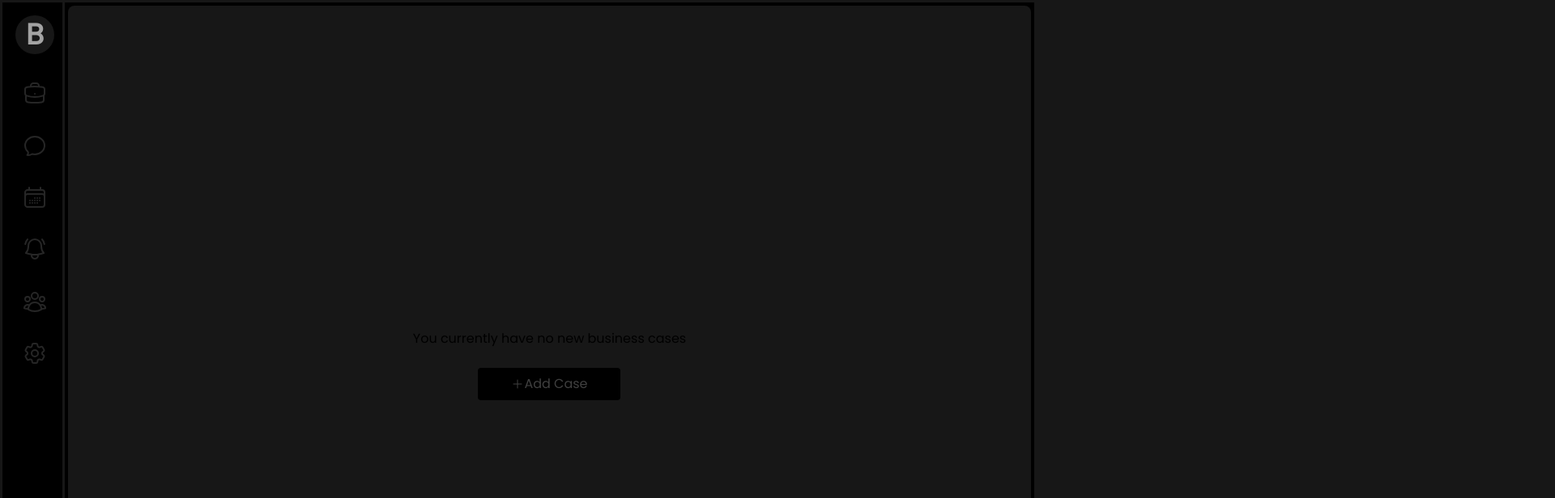
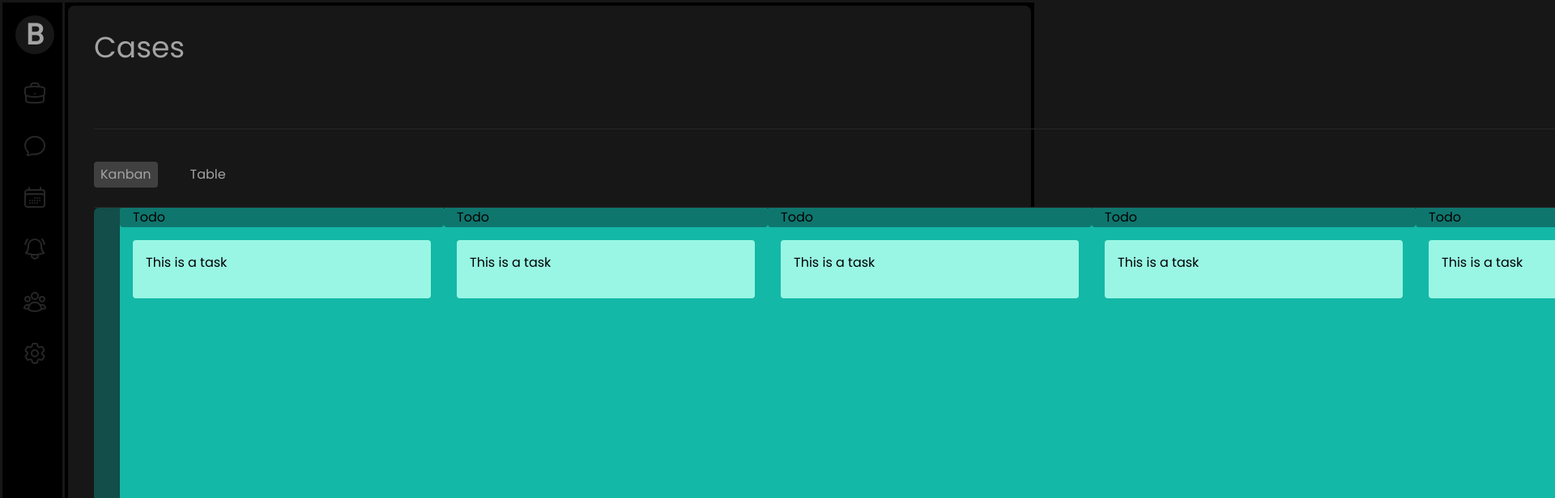
Before and after one commit to erichvorster/next-project-man, a Next.js app: page /cases in a window 1280 px wide. Shown: the top 616 px of the page at 81% size, 1920 px wide, since content can reach past the window. Built offline with nearby package versions, Linux system fonts and the light colour scheme.

Commit message:
started kanban

```diff
--- a/app/cases/page.tsx
+++ b/app/cases/page.tsx
@@ -4,6 +4,7 @@ import React, { useState } from "react";
 import NoCases from "../components/cases/NoCases";
 import { useContext } from "react";
 import { NavContext } from "../context/NavContext";
+import HasCases from "../components/cases/HasCases";
 
 const pages = () => {
   const [caseModal, setCaseModal] = useState(false);
@@ -20,12 +21,14 @@ const pages = () => {
 
   return (
     <div>
-      <NoCases
+      {/* <NoCases
         caseModal={caseModal}
         openModal={openModal}
         closeModal={closeModal}
         navTab={navTab}
-      />
+      /> */}
+      <HasCases/>
+
     </div>
   );
 };
--- /dev/null
+++ b/app/components/cases/HasCases.tsx
@@ -0,0 +1,25 @@
+import React from 'react'
+import CasesKanban from '../kanban/CasesKanban'
+
+const HasCases = () => {
+  return (
+    <div className='p-4'>
+      <div className='grid'>
+         <div>
+            <div className='border-b border-neutral-800'>
+              <h1 className='text-4xl text-neutral-400 mb-20'>Cases</h1>
+            </div>
+            <div className='flex mt-10 pb-6 border-b border-neutral-800'>
+              <button className='px-2 py-1 rounded bg-neutral-700 transition-all ease-in-out mr-8 text-neutral-400'>Kanban</button>
+              <button className='px-2 py-1 rounded hover:bg-neutral-700 transition-all ease-in-out mr-8 text-neutral-400' >Table</button>
+            </div>
+            <div>
+              <CasesKanban/>
+            </div>
+         </div>
+      </div>
+    </div>
+  )
+}
+
+export default HasCases
--- /dev/null
+++ b/app/components/kanban/CasesKanban.tsx
@@ -0,0 +1,63 @@
+"use client";
+
+import React, {useState} from "react";
+import dynamic from "next/dynamic";
+import { DragDropContext } from "react-beautiful-dnd";
+import Column from "./Column";
+
+const CasesKanban = () => {
+  const [state, setState] = useState(initialData)
+   const onDragEnd = (result:any) => {
+    const {destination, source} = result;
+   }
+
+  return (
+    <DragDropContext onDragEnd={onDragEnd}>
+      <div className="flex flex-col bg-teal-900 w-full min-h-screen rounded-md">
+        <div className="flex flex-col"></div>
+        <div className="flex justify-between px-8">
+          {state.columnOrder.map((columnId:any) => {
+            const column = state.columns[columnId];
+            const tasks = column.taskIds.map(taskId => state.tasks[taskId]);
+
+            return <Column key={columnId.id} column={column} tasks={tasks}/>
+          })}
+          <Column />
+          <Column />
+          <Column />
+        </div>
+      </div>
+    </DragDropContext>
+  );
+};
+
+export default CasesKanban;
+
+const initialData = {
+  tasks: {
+    1:{ id: 1, content: "The first task" },
+    2:{ id: 2, content: "The second task" },
+    3:{ id: 3, content: "The third task" },
+    4:{ id: 4, content: "The fourth task" },
+    5:{ id: 5, content: "The fifth task" },
+  },
+  columns:{
+    "column-1":{
+      id:"column-1",
+      title:"To-Do",
+      taskIds:[1,2,3,4,5],
+    },
+    "column-2":{
+      id:"column-2",
+      title:"In-progress",
+      taskIds:[],
+    },
+    "column-3":{
+      id:"column-3",
+      title:"Completed",
+      taskIds:[],
+    },
+
+  },
+  columnOrder:["column-1", "column-2", "column-3"]
+};
--- /dev/null
+++ b/app/components/kanban/Column.tsx
@@ -0,0 +1,18 @@
+import React from "react";
+
+const Column = () => {
+  return (
+    <div className="rounded bg-teal-500 w-[400px] h-[620px] flex-col">
+      <div className="flex items-center rounded bg-teal-700 px-4 mb-4">
+        <p>Todo</p>
+      </div>
+      <div className="flex px-4 flex-1 flex-col">
+        <div className="flex mb-4 h-[72px] bg-teal-200 rounded p-4">
+          <p>This is a task</p>
+        </div>
+      </div>
+    </div>
+  );
+};
+
+export default Column;
--- a/package.json
+++ b/package.json
@@ -16,10 +16,13 @@
     "next": "13.2.4",
     "next-auth": "^4.20.1",
     "react": "18.2.0",
+    "react-beautiful-dnd": "^13.1.1",
     "react-dom": "18.2.0",
-    "typescript": "4.9.5"
+    "typescript": "4.9.5",
+    "uuid": "^9.0.0"
   },
   "devDependencies": {
+    "@types/react-beautiful-dnd": "^13.1.3",
     "autoprefixer": "^10.4.14",
     "postcss": "^8.4.21",
     "tailwindcss": "^3.2.7"
```
Also changed, not shown: 1 other file (tests, documents, lock files or other folders).
